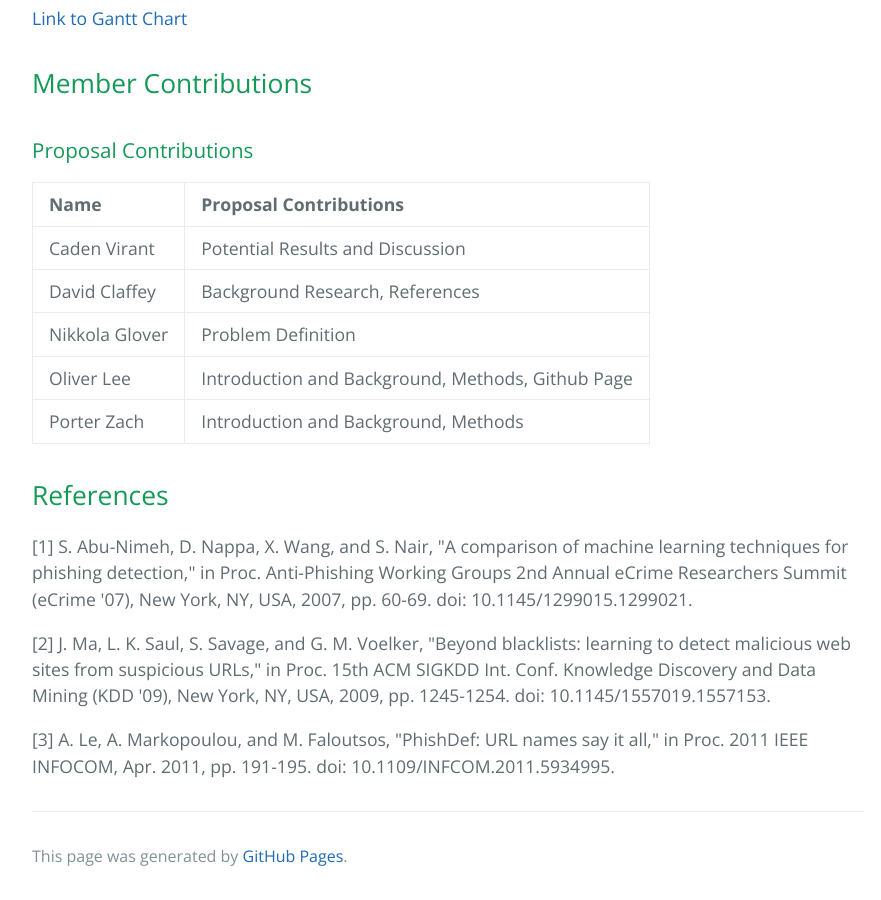
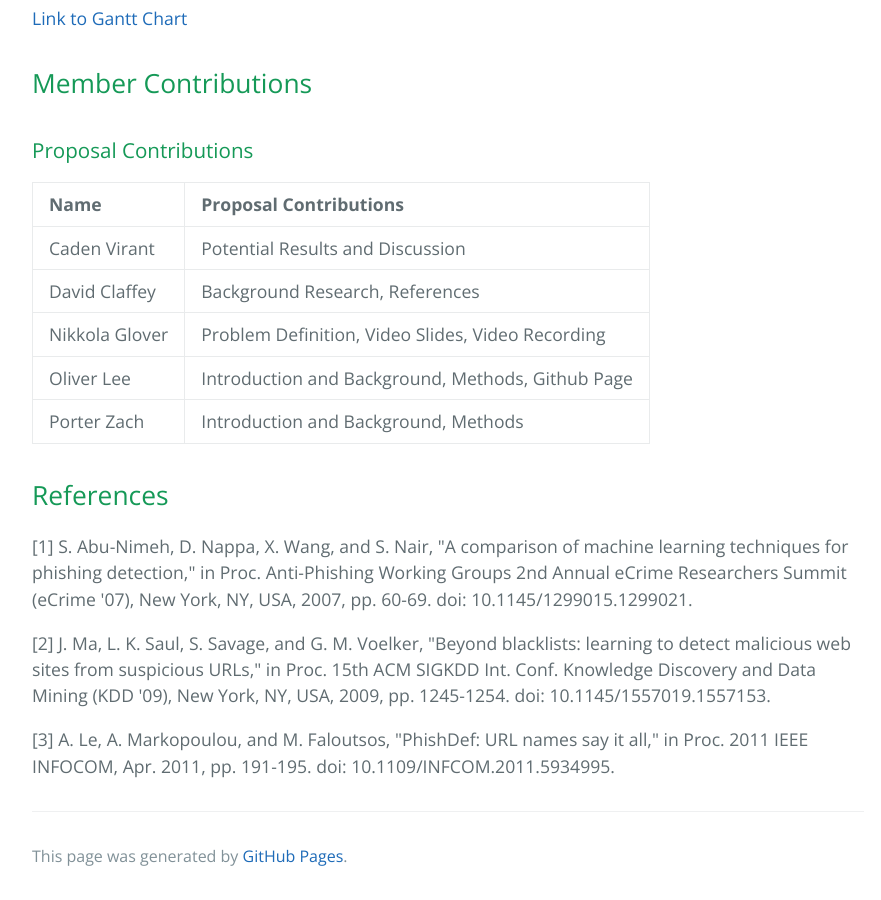
Before and after one commit to CodeXTL/ML-Project-Website, a Jekyll site: the page index.html, which Jekyll copies as it is, in a window 1280 px wide and 900 px high, scrolled down 3871 px. Shown: the whole window, without its empty margins (192-1073 px from the left). Built offline with Jekyll 4.4.1, drawn with Linux system fonts in a browser that asks for light colours.

Commit message:
Update index.html

```diff
--- a/index.html
+++ b/index.html
@@ -341,7 +341,7 @@
           </tr>
           <tr>
             <td style="text-align: left">Nikkola Glover</td>
-            <td style="text-align: left">Problem Definition</td>
+            <td style="text-align: left">Problem Definition, Video Slides, Video Recording</td>
           </tr>
           <tr>
             <td style="text-align: left">Oliver Lee</td>
```
